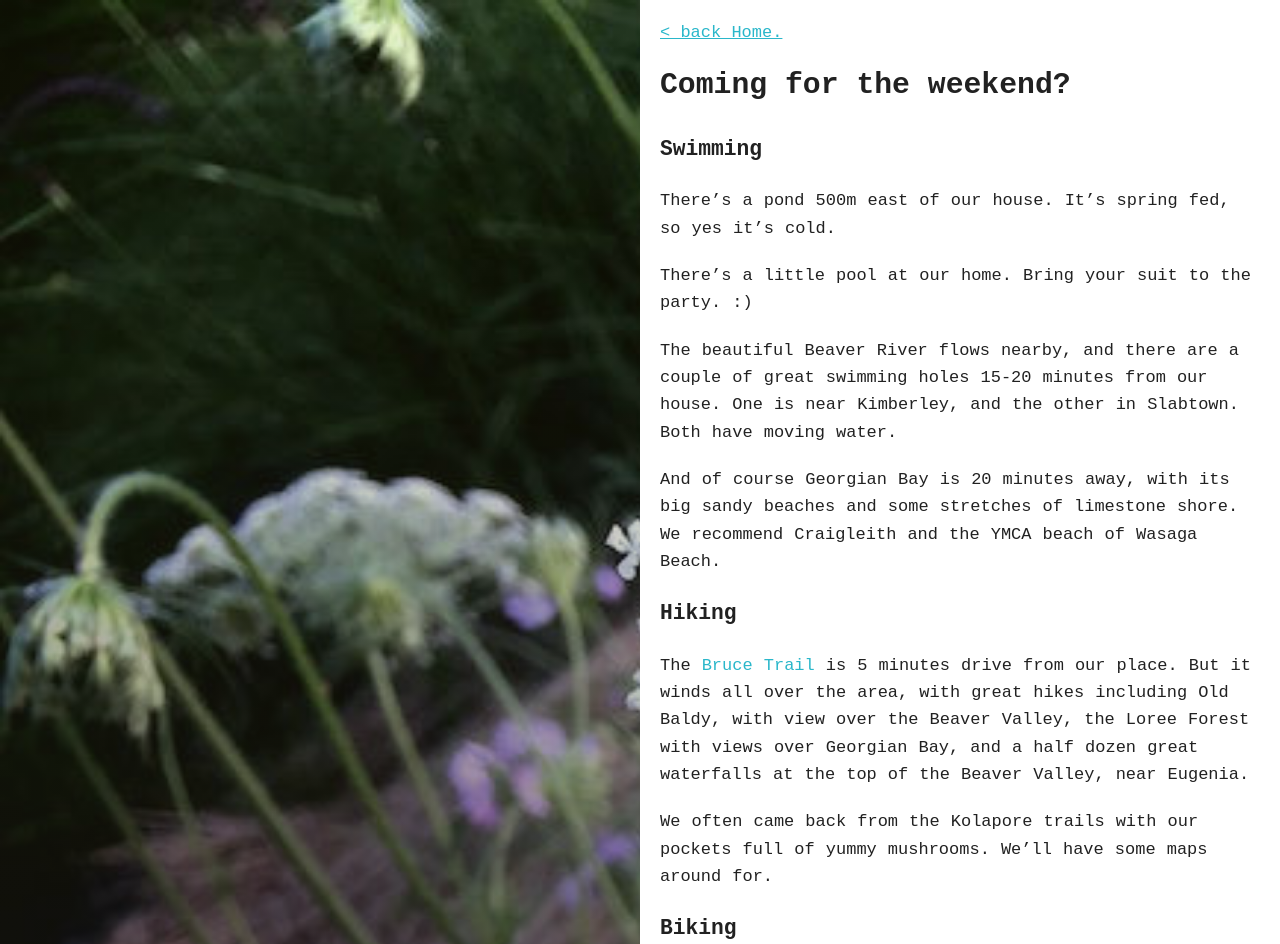
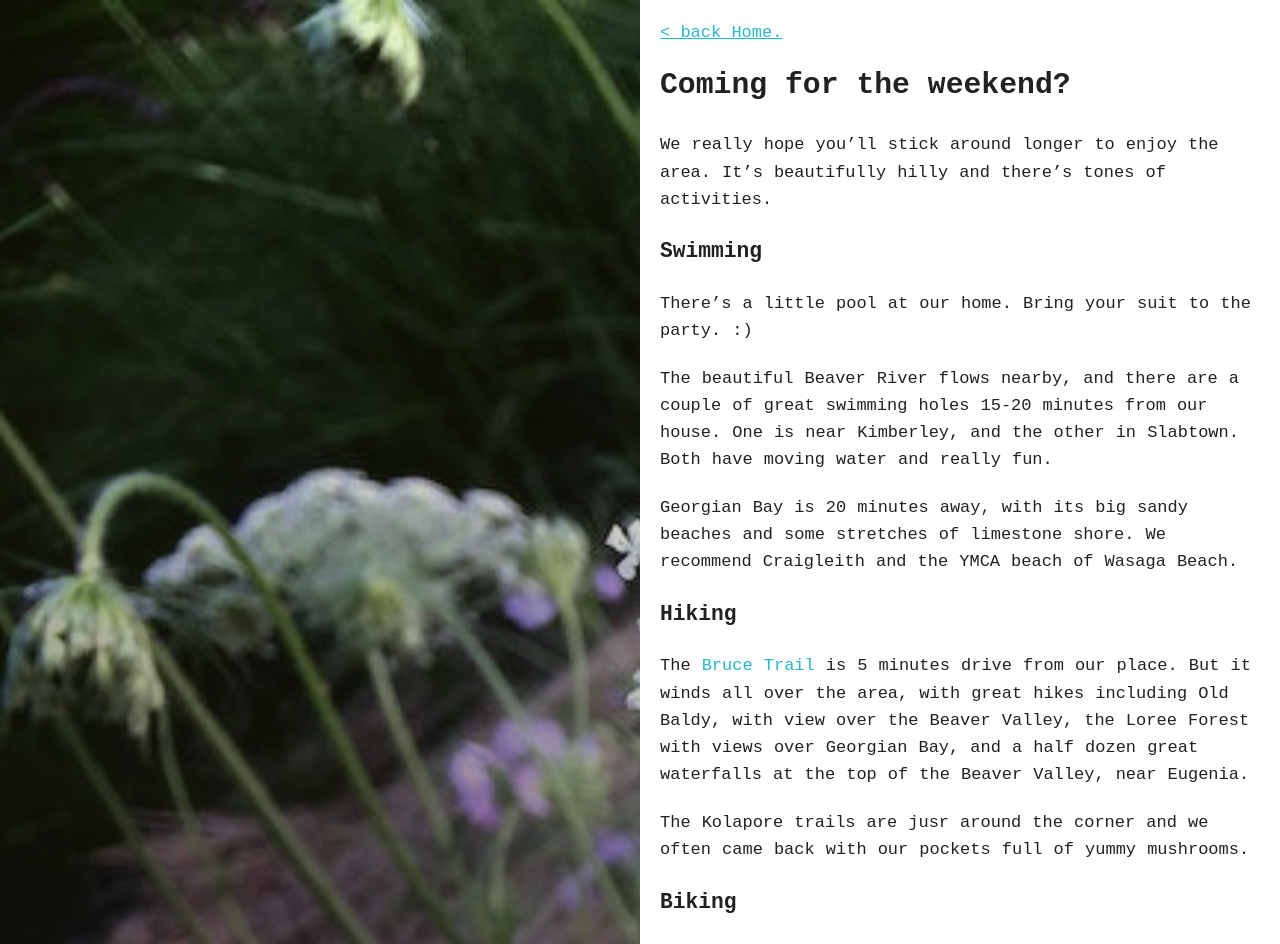
Before and after one commit to kevwalsh/carota, a Jekyll site: the page built from _posts/2016-01-04-stuff-to-do.md, in a window 1280 px wide. Shown: the top 944 px of the page. Built offline with Jekyll 4.4.1, drawn with Linux system fonts in a browser that asks for light colours; some of the changed text lies outside the part shown.

Commit message:
Update 2016-01-04-stuff-to-do.md

```diff
--- a/_posts/2016-01-04-stuff-to-do.md
+++ b/_posts/2016-01-04-stuff-to-do.md
@@ -2,27 +2,27 @@
 layout: page
 title: "Coming for the weekend?"
 permalink: stuff-to-do
-excerpt: "What to do around <br />these parts."
+excerpt: "What to do around <br />here"
 image:
   svg: canoe.svg
   png: canoe.png
 ---
+We really hope you'll stick around longer to enjoy the area. It's beautifully hilly and there's tones of activities.
 
 #### Swimming
 
-There's a pond 500m east of our house.  It's spring fed, so yes it's cold.
-
 There's a little pool at our home.  Bring your suit to the party. :)
 
-The beautiful Beaver River flows nearby, and there are a couple of great swimming holes 15-20 minutes from our house.  One is near Kimberley, and the other in Slabtown.  Both have moving water.
+The beautiful Beaver River flows nearby, and there are a couple of great swimming holes 15-20 minutes from our house. One is near Kimberley, and the other in Slabtown. Both have moving water and really fun.
 
-And of course Georgian Bay is 20 minutes away, with its big sandy beaches and some stretches of limestone shore.  We recommend Craigleith and the YMCA beach of Wasaga Beach.
+Georgian Bay is 20 minutes away, with its big sandy beaches and some stretches of limestone shore.  We recommend Craigleith and the YMCA beach of Wasaga Beach.
 
 #### Hiking
 
 The [Bruce Trail](http://brucetrail.org/) is 5 minutes drive from our place. But it winds all over the area, with great hikes including Old Baldy, with view over the Beaver Valley, the Loree Forest with views over Georgian Bay, and a half dozen great waterfalls at the top of the Beaver Valley, near Eugenia.
 
-We often came back from the Kolapore trails with our pockets full of yummy mushrooms. We'll have some maps around for.
+The Kolapore trails are jusr around the corner and we often came back with our pockets full of yummy mushrooms.
+
 
 #### Biking
 
```
Also changed, not shown: other parts of _posts/2016-01-04-stuff-to-do.md (+1 -1 lines).
